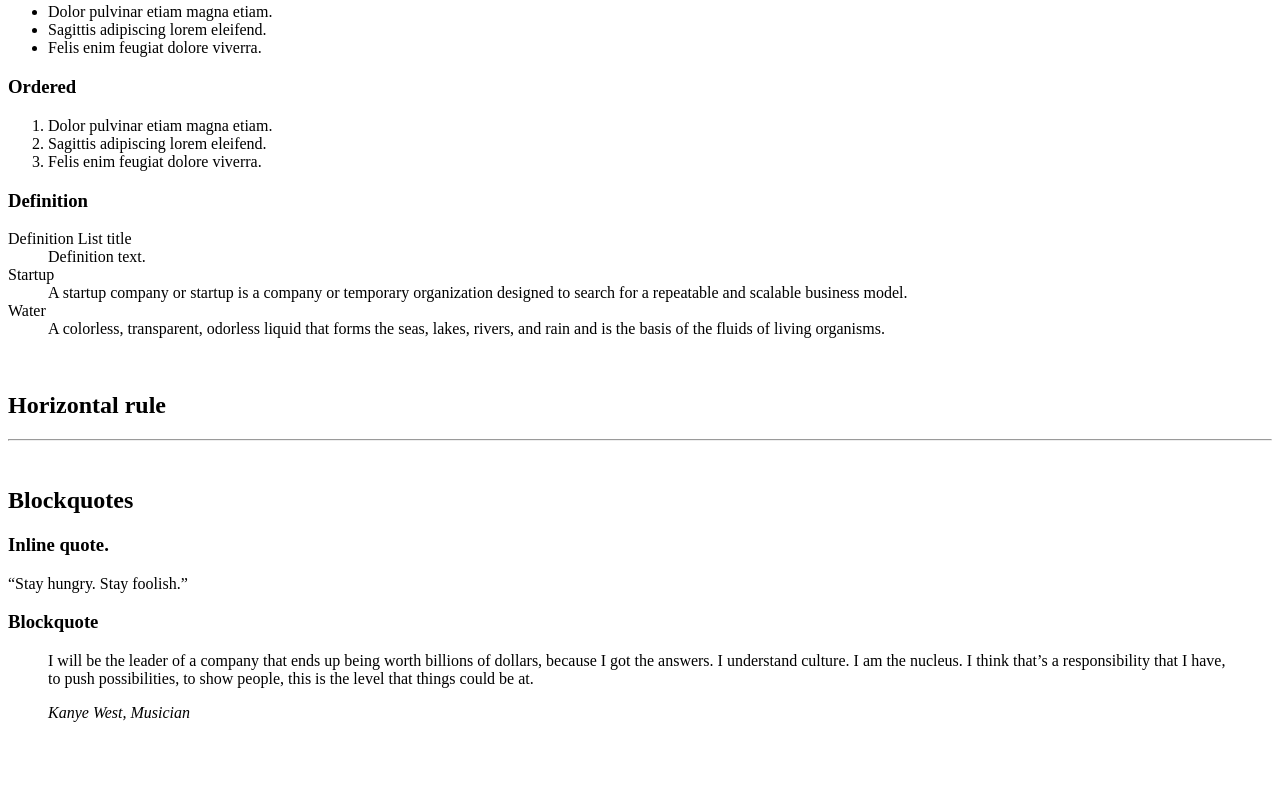
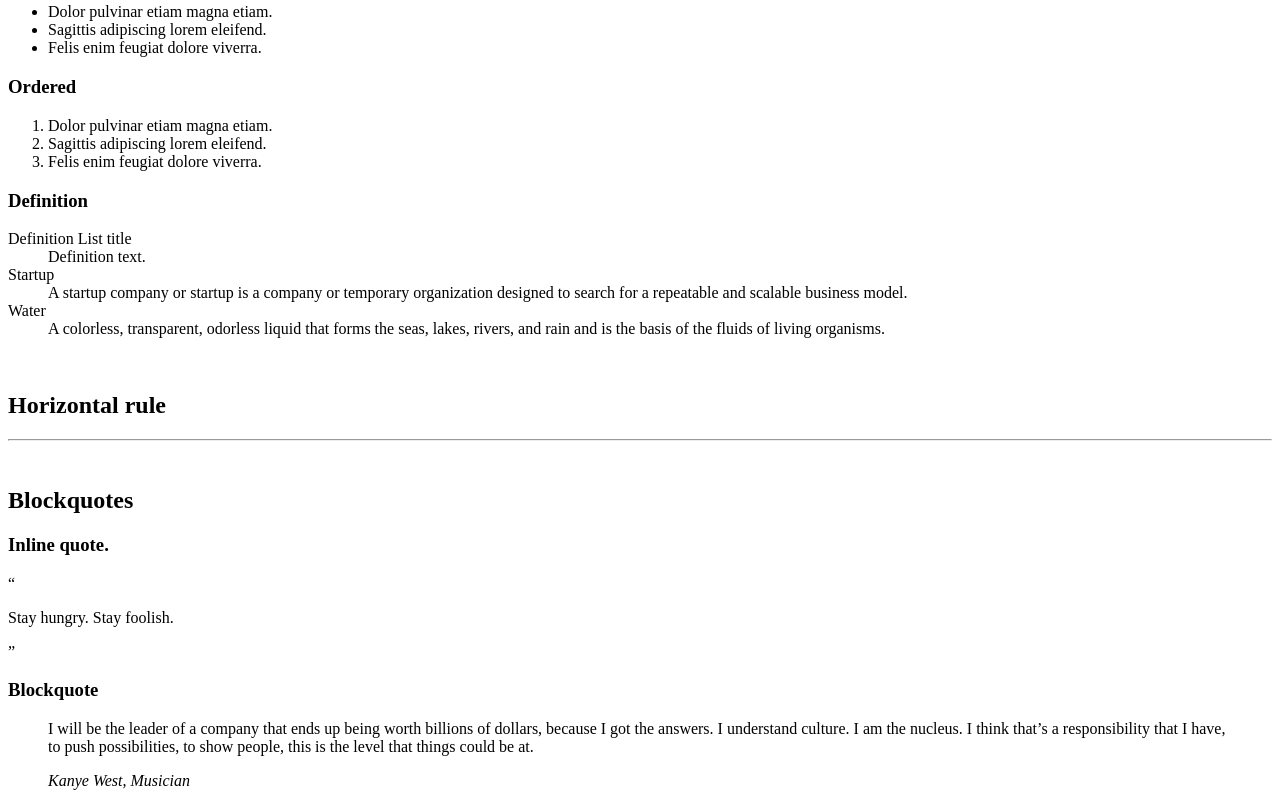
Before and after one commit to EJMarkle/holbertonschool-web_front_end, a plain HTML site: page html_advanced/30-styleguide.html in a window 1280 px wide. Shown: the part 624-1430 px from the top of the page. Before the commit the page ends 1362 px from the top, so only its background shows below. Drawn offline with Linux system fonts and the light colour scheme.

Commit message:
and again

```diff
--- a/html_advanced/30-styleguide.html
+++ b/html_advanced/30-styleguide.html
@@ -63,7 +63,7 @@
 		<header><h2>Blockquotes</h2></header>
 		<div>
 			<h3>Inline quote.</h3>
-			<q>Stay hungry. Stay foolish.</q>
+			<q><p>Stay hungry. Stay foolish.</p></q>
 		</div>
 		<div>
 			<h3>Blockquote</h3>
```
